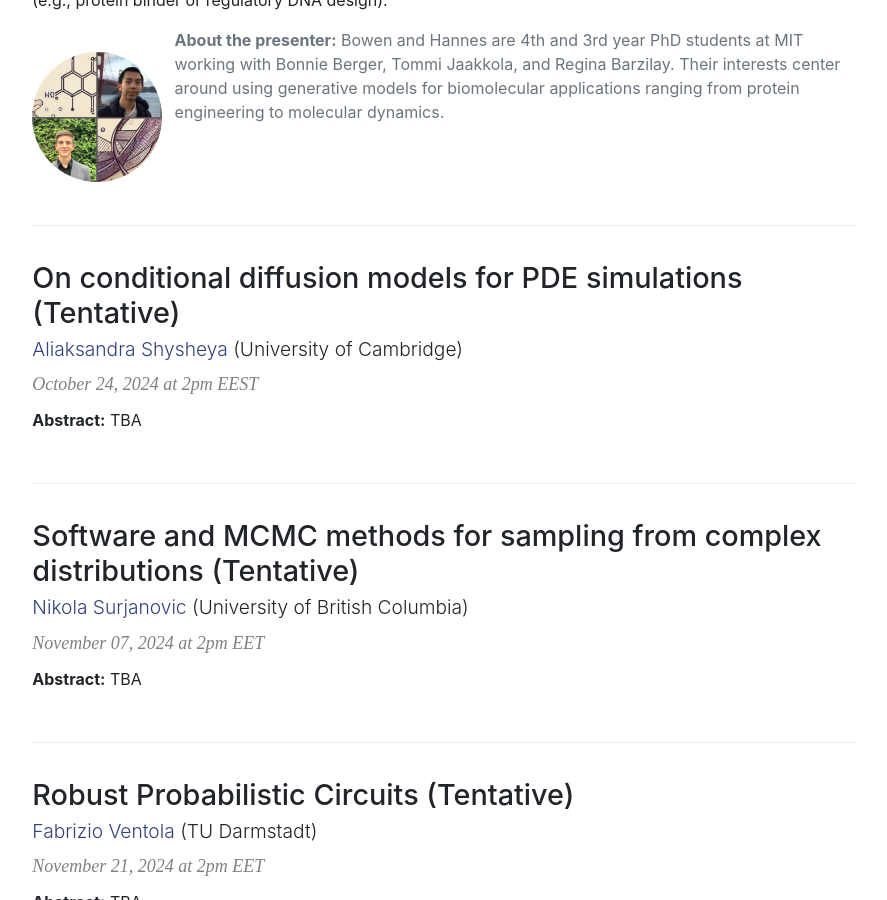
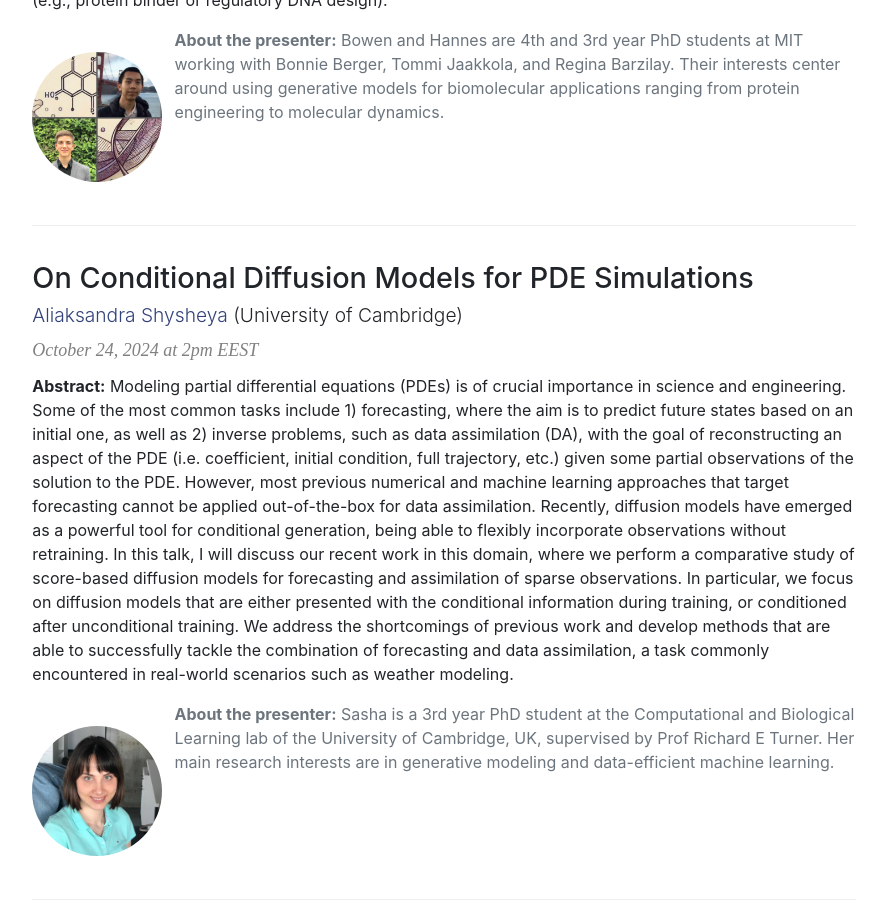
Before and after one commit to AaltoML/apml, a Jekyll site: the page built from index.html, in a window 1280 px wide and 900 px high, scrolled down 1455 px. Shown: the whole window, without its empty margins (196-1083 px from the left). Built offline with Jekyll 4.4.1, drawn with Linux system fonts in a browser that asks for light colours.

Commit message:
added sashas talk

```diff
--- a/_data/talks.yml
+++ b/_data/talks.yml
@@ -280,13 +280,13 @@
   photo: "hannes_stark"
 
 - date: October 24, 2024 at 2pm EEST
-  title: "On conditional diffusion models for PDE simulations (Tentative)"
+  title: "On Conditional Diffusion Models for PDE Simulations"
   presenter: "Aliaksandra Shysheya"
   url: https://scholar.google.com/citations?user=Zm8hNeUAAAAJ
   affiliation: University of Cambridge
-  abstract: TBA
-  # biography: TBH
-  # photo: "aliaksandra_shysheya" # picture missing
+  abstract: Modeling partial differential equations (PDEs) is of crucial importance in science and engineering. Some of the most common tasks include 1) forecasting, where the aim is to predict future states based on an initial one, as well as 2) inverse problems, such as data assimilation (DA), with the goal of reconstructing an aspect of the PDE (i.e. coefficient, initial condition, full trajectory, etc.) given some partial observations of the solution to the PDE. However, most previous numerical and machine learning approaches that target forecasting cannot be applied out-of-the-box for data assimilation. Recently, diffusion models have emerged as a powerful tool for conditional generation, being able to flexibly incorporate observations without retraining. In this talk, I will discuss our recent work in this domain, where we perform a comparative study of score-based diffusion models for forecasting and assimilation of sparse observations. In particular, we focus on diffusion models that are either presented with the conditional information during training, or conditioned after unconditional training. We address the shortcomings of previous work and develop methods that are able to successfully tackle the combination of forecasting and data assimilation, a task commonly encountered in real-world scenarios such as weather modeling.
+  biography: Sasha is a 3rd year PhD student at the Computational and Biological Learning lab of the University of Cambridge, UK, supervised by Prof Richard E Turner. Her main research interests are in generative modeling and data-efficient machine learning.
+  photo: "aliaksandra_shysheya" # picture missing
 
 - date: November 07, 2024 at 2pm EET
   title: "Software and MCMC methods for sampling from complex distributions (Tentative)"
```
Also changed, not shown: assets/speakers/aliaksandra_shysheya.jpg (added).
